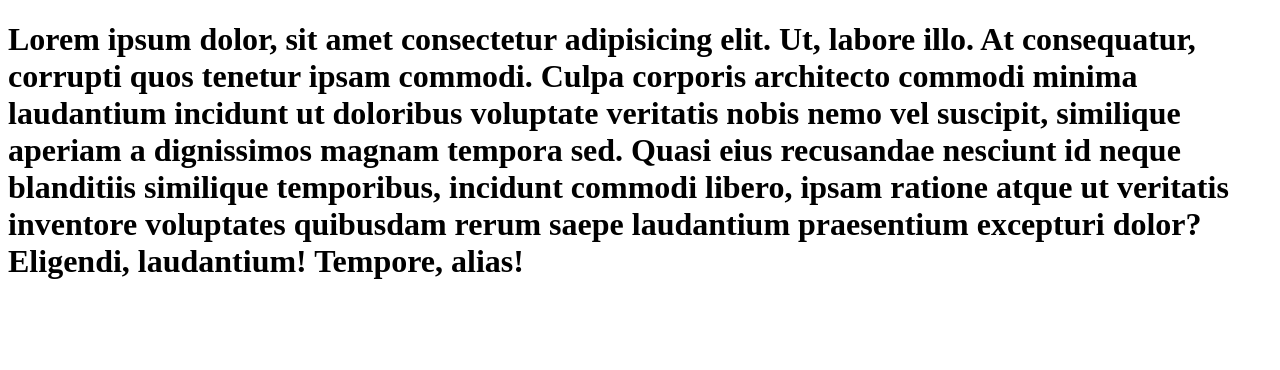
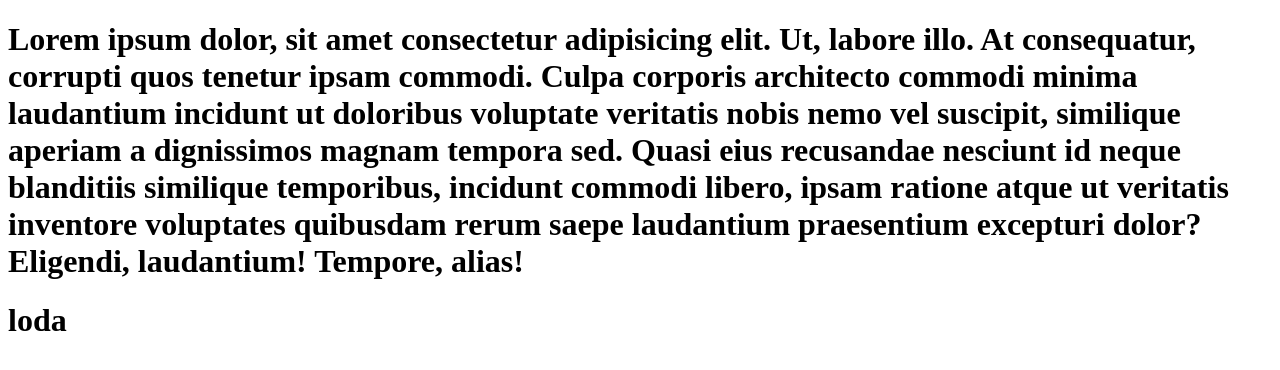
Before and after one commit to AyushPandey021/pratice, a plain HTML site: page index.html in a window 1280 px wide. Drawn offline with Linux system fonts and the light colour scheme.

Commit message:
bixi commitex

```diff
--- a/index.html
+++ b/index.html
@@ -15,6 +15,9 @@
       temporibus, incidunt commodi libero, ipsam ratione atque ut veritatis
       inventore voluptates quibusdam rerum saepe laudantium praesentium
       excepturi dolor? Eligendi, laudantium! Tempore, alias!
+
+
+      <h1>loda</h1>
     </h1>
   </body>
 </html>
```
